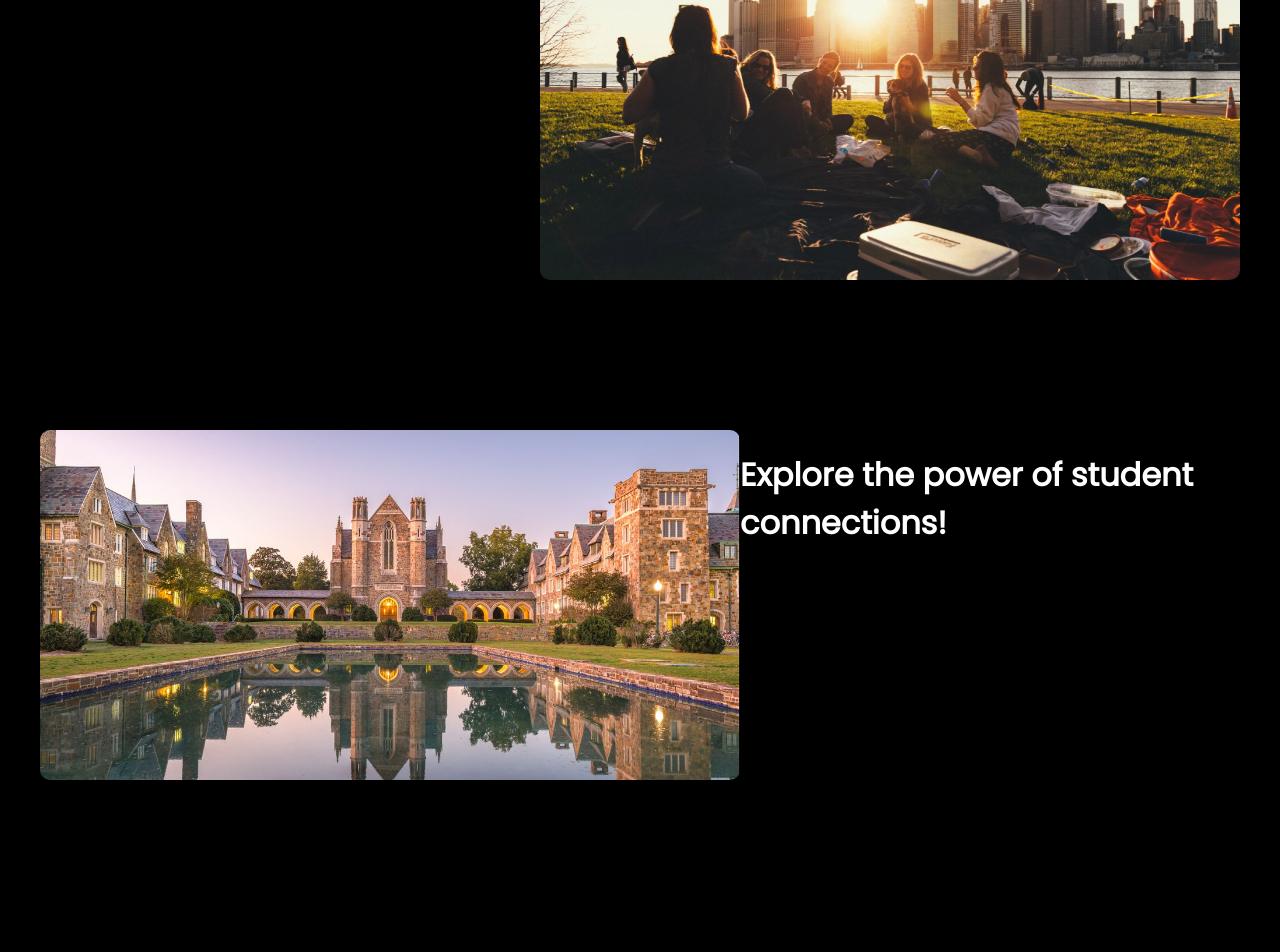
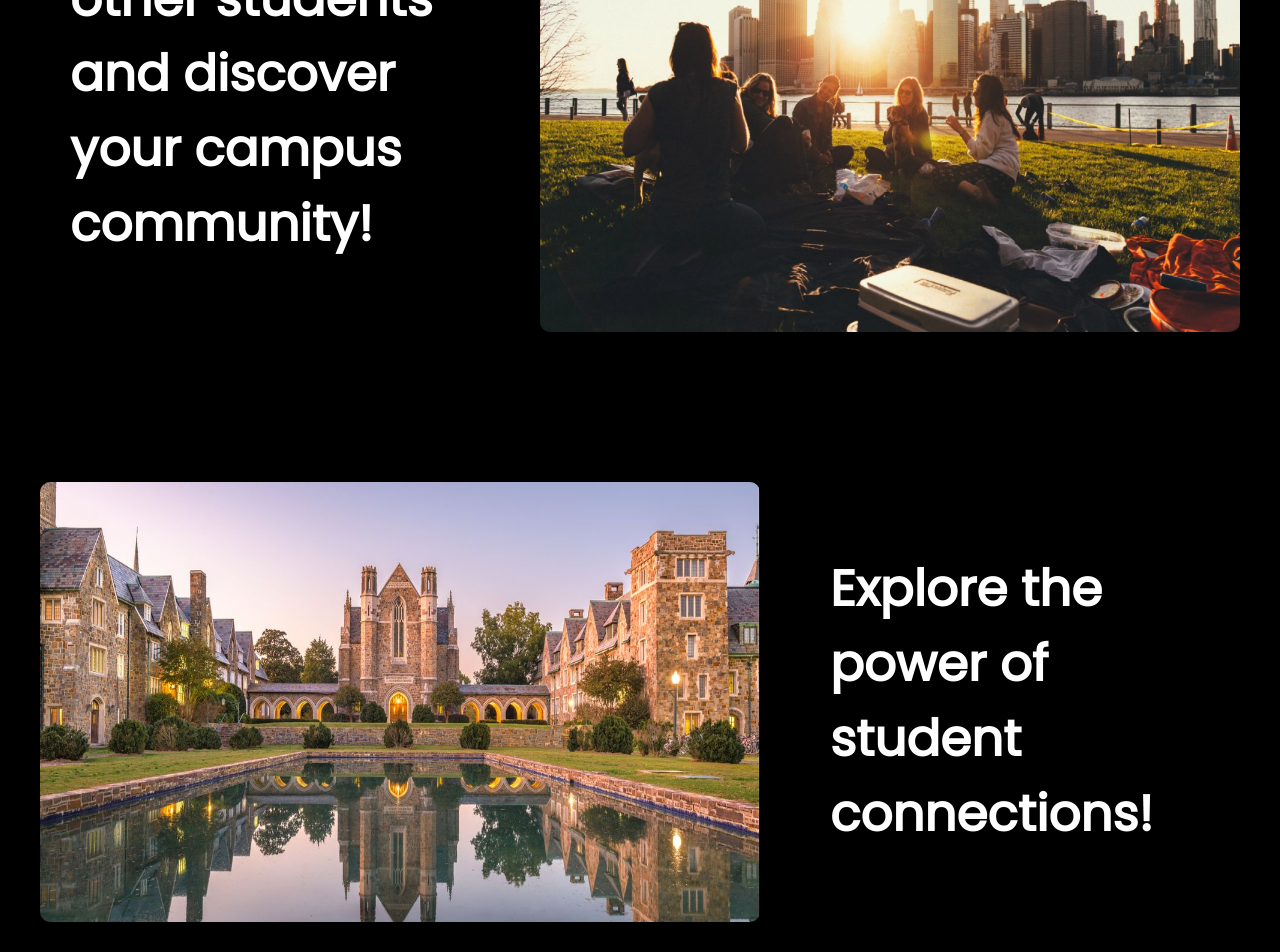
Before and after one commit to karechob/Frontend-CRUD-project, a React (Create React App) app in the folder crud-frontend/: page /home in a window 1280 px wide. Shown: the part 330-1282 px from the top of the page. Before the commit the page ends 1140 px from the top, so only its background shows below. Built offline with nearby package versions, Linux system fonts and the light colour scheme.

Commit message:
finished formatting forms and added functionality to all buttons

```diff
--- a/crud-frontend/src/App/App.css
+++ b/crud-frontend/src/App/App.css
@@ -82,7 +82,7 @@ li a:hover {
 
 .campus-img {
   height: auto;
-  width: 700px;
+  width: 720px;
   margin-left: 40px;
   border-radius: 10px;
 }
@@ -338,3 +338,8 @@ button:hover {
 .add-btn-submit {
   margin-top: 18px;
 }
+.item-name-home {
+  font-size: 50px;
+  overflow-wrap: break-word;
+  margin: 70px;
+}
--- a/crud-frontend/src/pages/Home.jsx
+++ b/crud-frontend/src/pages/Home.jsx
@@ -8,12 +8,12 @@ function Home() {
     <div>
       <Navigation />
       <div className="student-div">
-        <h1>Connect with other students and discover your campus community!</h1>
+        <h1 className="item-name-home">Connect with other students and discover your campus community!</h1>
         <img className="student-img" src={StudentPicture} alt="group of college students hanging out" />
       </div>
       <div className="campus-div">
         <img className="campus-img" src={CampusPicture} alt="group of college students hanging out" />
-        <h1>Explore the power of student connections!</h1>
+        <h1 className="item-name-home">Explore the power of student connections!</h1>
       </div>
     </div>
   );
--- a/crud-frontend/src/pages/SingleCampus.jsx
+++ b/crud-frontend/src/pages/SingleCampus.jsx
@@ -38,7 +38,7 @@ function SingleCampus() {
 
   const handleDeleteStudent = (studentId) => {
     dispatch(deleteStudentThunk(studentId));
-    window.location.reload()
+    window.location.reload();
   };
 
   return (
@@ -79,7 +79,9 @@ function SingleCampus() {
 
           <h2 className="campus-title">Enrolled Students:</h2>
           <div className="btn-container">
-            <button>Add Student</button>
+            <Link to="/student">
+              <button className="add-btn">ADD STUDENT</button>
+            </Link>
           </div>
           {singleCampus.students?.length > 0 ? (
             <div className="container-students-in-campus">
--- a/crud-frontend/src/pages/SingleStudent.jsx
+++ b/crud-frontend/src/pages/SingleStudent.jsx
@@ -4,7 +4,6 @@ import { useDispatch, useSelector } from "react-redux";
 import {
   fetchSingleStudentThunk,
   deleteStudentThunk,
-  updateStudentThunk,
 } from "../redux/students/students.actions";
 import { useParams, useNavigate, Link } from "react-router-dom";
 import EditStudent from "./EditStudent";
```
